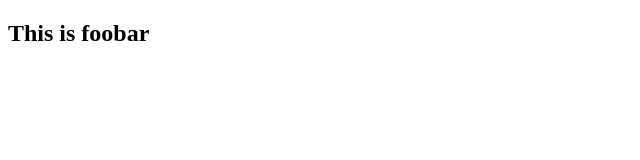
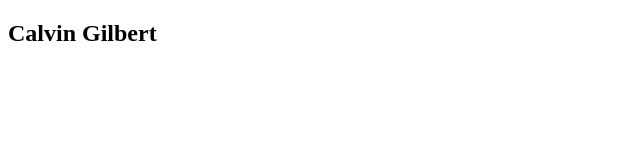
Before and after one commit to calgil/foobar, a plain HTML site: page index.html in a window 1280 px wide. Shown: the full height of the page, 0-640 px from the left. Drawn offline with Linux system fonts and the light colour scheme.

Commit message:
update h2 with my name

```diff
--- a/index.html
+++ b/index.html
@@ -7,6 +7,6 @@
     <title>I'm committed</title>
 </head>
 <body>
-    <h2>This is foobar</h2>
+    <h2>Calvin Gilbert</h2>
 </body>
 </html>
```
